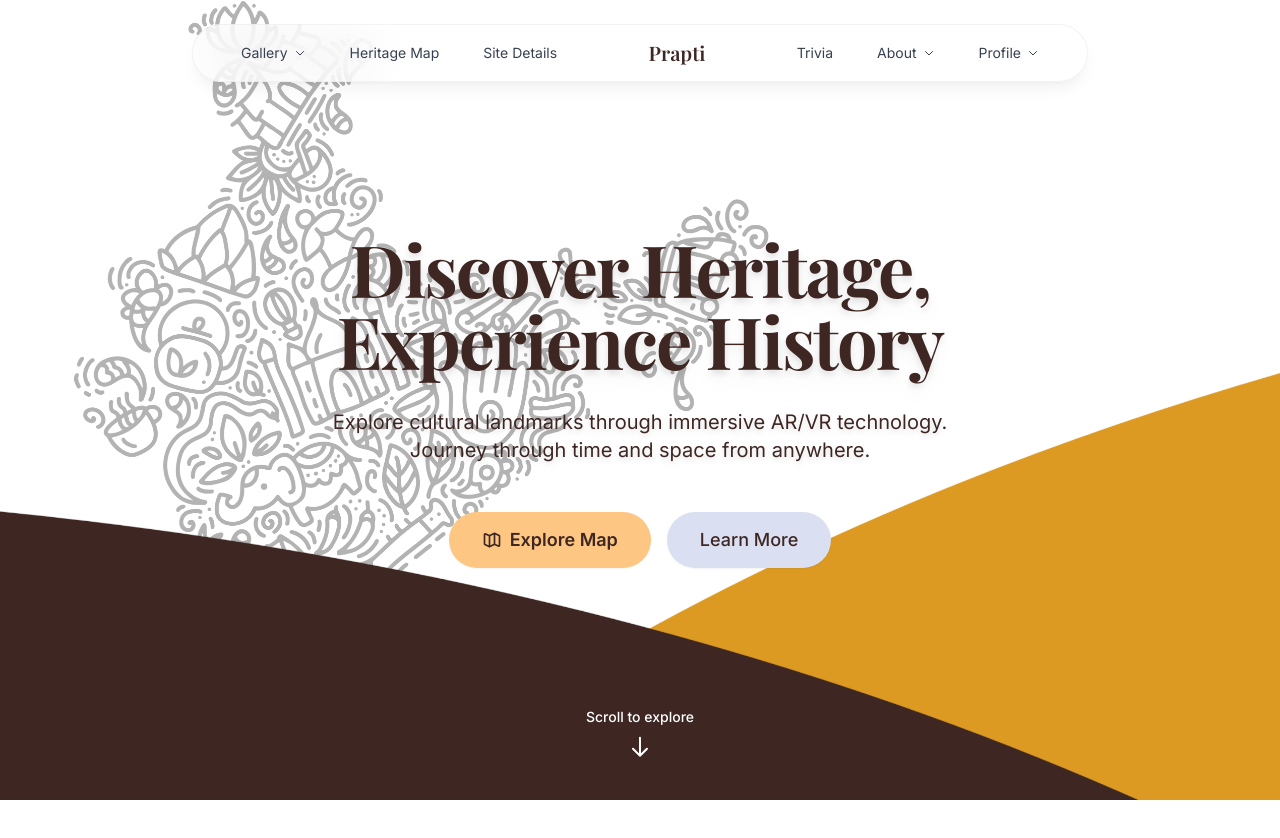
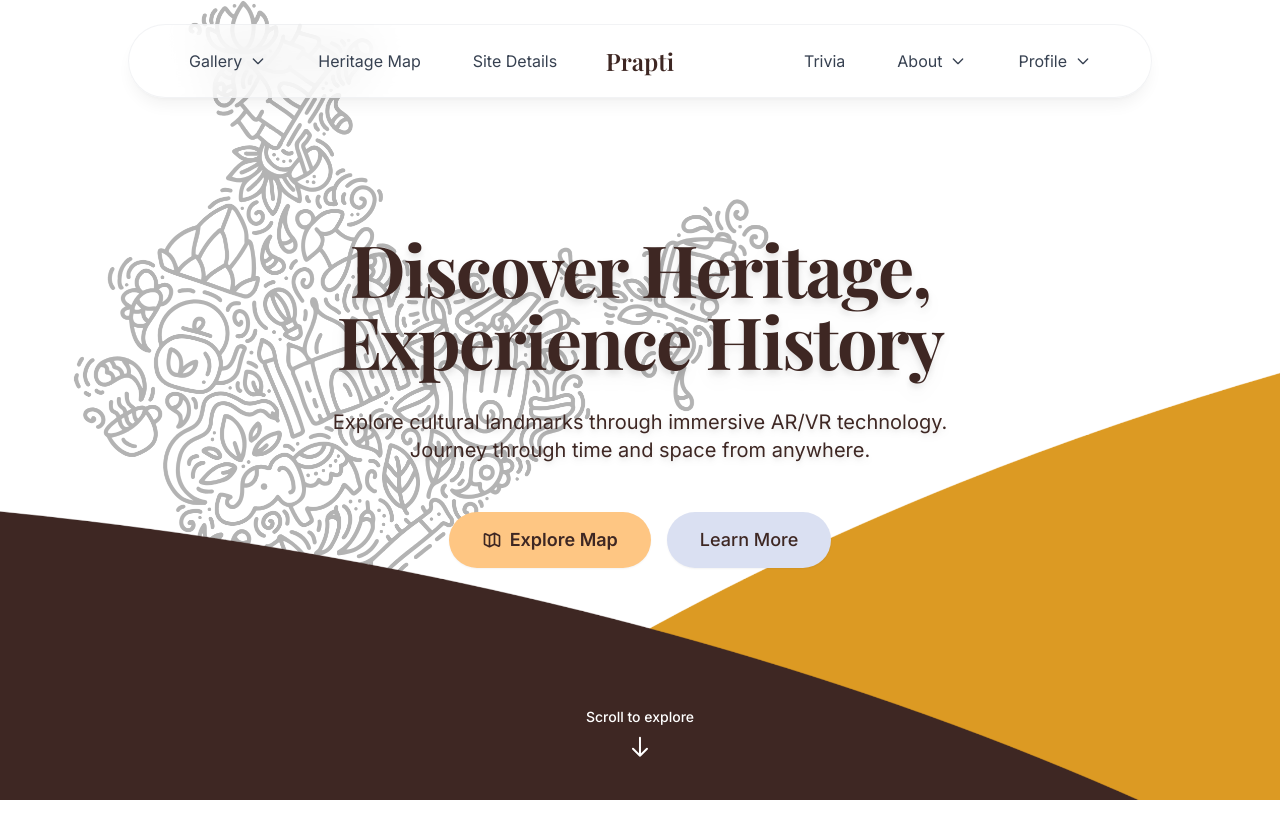
Before and after one commit to Prapti-XR/Prapti, a Next.js app: page / in a window 1280 px wide. Shown: the top 838 px of the page. Built offline with nearby package versions, Linux system fonts and the light colour scheme; a web font is replaced by a local one.

Commit message:
feat: Update Navbar styles for improved layout and responsiveness

```diff
--- a/src/components/layout/Navbar.tsx
+++ b/src/components/layout/Navbar.tsx
@@ -100,7 +100,7 @@ export function Navbar() {
         <>
             {/* Desktop Navigation */}
             <nav
-                className={`fixed top-6 left-1/2 -translate-x-1/2 z-50 w-[90%] max-w-4xl hidden md:block transition-all duration-300 ${
+                className={`fixed top-6 left-1/2 -translate-x-1/2 z-50 w-[90%] max-w-5xl hidden md:block transition-all duration-300 ${
                     scrolled ? 'top-4' : 'top-6'
                 }`}
                 aria-label="Main navigation"
@@ -108,9 +108,9 @@ export function Navbar() {
                 <div className={`relative border rounded-full shadow-lg bg-white/70 backdrop-blur-xl border-gray-200/50 transition-all duration-300 ${
                     scrolled ? 'shadow-xl shadow-black/10' : 'shadow-black/5'
                 }`}>
-                    <div className="flex items-center justify-between px-8 py-3 gap-8">
+                    <div className="relative flex items-center px-10 py-4">
                         {/* Left section - Gallery, Heritage Map, Site Details */}
-                        <div className="flex items-center gap-3">
+                        <div className="flex items-center gap-3 flex-1 justify-start">
                             {navItems.slice(0, 3).map((item) => (
                                 <NavItemComponent
                                     key={item.label}
@@ -125,14 +125,14 @@ export function Navbar() {
                         {/* Center - Prapti Logo/Home */}
                         <Link
                             href="/"
-                            className="font-serif text-xl font-semibold transition-all duration-200 text-heritage-dark hover:text-heritage-primary hover:scale-105 px-6"
+                            className="absolute left-1/2 -translate-x-1/2 font-serif text-2xl font-semibold transition-all duration-200 text-heritage-dark hover:text-heritage-primary hover:scale-105 px-8"
                             aria-label="Prapti Home"
                         >
                             Prapti
                         </Link>
 
                         {/* Right section - Trivia, About, Profile */}
-                        <div className="flex items-center gap-3">
+                        <div className="flex items-center gap-3 flex-1 justify-end">
                             {navItems.slice(3).map((item) => (
                                 <NavItemComponent
                                     key={item.label}
@@ -279,7 +279,7 @@ function NavItemComponent({ item, pathname, hoveredItem, setHoveredItem }: NavIt
             {item.href ? (
                 <Link
                     href={item.href}
-                    className={`block px-4 py-1.5 text-sm rounded-full transition-all duration-200 ${
+                    className={`block px-5 py-2 text-base rounded-full transition-all duration-200 ${
                         isActive
                             ? 'text-heritage-primary bg-heritage-primary/10 font-medium'
                             : 'text-gray-700 hover:text-heritage-dark hover:bg-gray-100/50'
@@ -290,7 +290,7 @@ function NavItemComponent({ item, pathname, hoveredItem, setHoveredItem }: NavIt
                 </Link>
             ) : (
                 <button
-                    className={`flex items-center gap-1.5 px-4 py-1.5 text-sm rounded-full transition-all duration-200 ${
+                    className={`flex items-center gap-2 px-5 py-2 text-base rounded-full transition-all duration-200 ${
                         isActive || hoveredItem === item.label
                             ? 'text-heritage-primary bg-heritage-primary/10 font-medium'
                             : 'text-gray-700 hover:text-heritage-dark hover:bg-gray-100/50'
@@ -302,7 +302,7 @@ function NavItemComponent({ item, pathname, hoveredItem, setHoveredItem }: NavIt
                     <span>{item.label}</span>
                     {hasDropdown && (
                         <svg
-                            className={`w-3 h-3 transition-transform duration-200 ${
+                            className={`w-4 h-4 transition-transform duration-200 ${
                                 isDropdownOpen ? 'rotate-180' : ''
                             }`}
                             fill="none"
@@ -332,7 +332,7 @@ function NavItemComponent({ item, pathname, hoveredItem, setHoveredItem }: NavIt
                             <Link
                                 key={child.href}
                                 href={child.href}
-                                className={`block px-4 py-2.5 text-sm rounded-xl transition-all duration-150 ${
+                                className={`block px-5 py-3 text-base rounded-xl transition-all duration-150 ${
                                     pathname === child.href
                                         ? 'text-heritage-primary bg-heritage-primary/10 font-medium'
                                         : 'text-gray-700 hover:text-heritage-dark hover:bg-gray-100/70'
```
